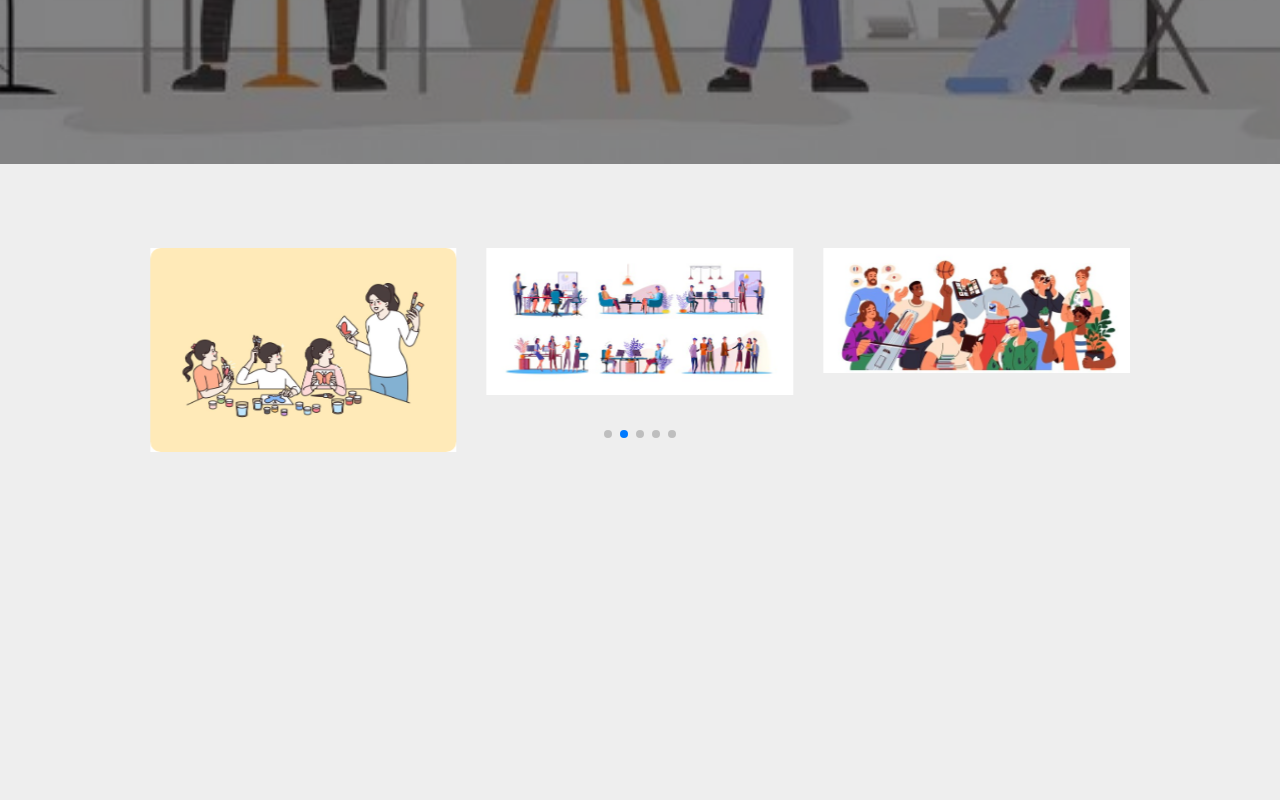
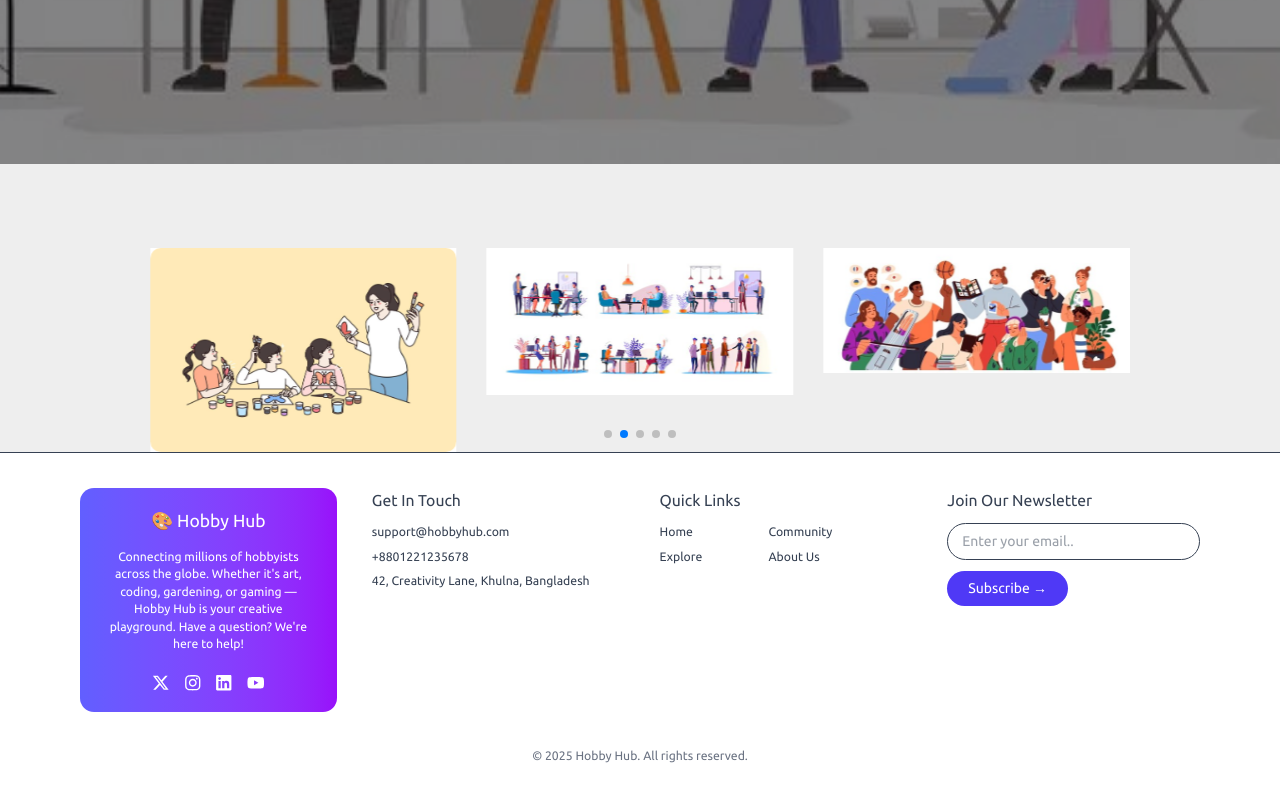
Before and after one commit to Sumyta-Bentey-Habib/Hobby-Hood, a React (Vite) app: page / in a window 1280 px wide. Shown: the part 693-1493 px from the top of the page. Before the commit the page ends 1145 px from the top, so only its background shows below. Built offline with nearby package versions, Linux system fonts and the light colour scheme.

Commit message:
Add Footer component and integrate into HomeLayout and main entry file

```diff
--- /dev/null
+++ b/src/components/Footer.jsx
@@ -0,0 +1,80 @@
+import React from "react";
+import {
+  FaXTwitter,
+  FaInstagram,
+  FaLinkedin,
+  FaYoutube,
+} from "react-icons/fa6";
+import { NavLink } from "react-router-dom";
+const Footer = () => {
+  return (
+    <footer className="bg-white text-gray-700 py-10 px-6 border-t">
+      <div className="max-w-7xl mx-auto flex flex-col md:flex-row gap-10 justify-between">
+
+        {/* Logo & Social */}
+        <div className="bg-gradient-to-r from-indigo-500 to-purple-600 text-white p-6 rounded-2xl w-full md:w-1/4 text-center flex flex-col items-center justify-between gap-4">
+          <h2 className="text-xl font-bold">🎨 Hobby Hub</h2>
+          <p className="text-sm">
+            Connecting millions of hobbyists across the globe. Whether it's art, coding, gardening, or gaming — Hobby Hub is your creative playground. Have a question? We're here to help!
+          </p>
+          <div className="flex gap-4 text-xl mt-2">
+            <FaXTwitter className="hover:text-gray-300 cursor-pointer" />
+            <FaInstagram className="hover:text-gray-300 cursor-pointer" />
+            <FaLinkedin className="hover:text-gray-300 cursor-pointer" />
+            <FaYoutube className="hover:text-gray-300 cursor-pointer" />
+          </div>
+        </div>
+
+        {/* Contact */}
+        <div className="w-full md:w-1/4">
+          <h3 className="text-lg font-semibold mb-3">Get In Touch</h3>
+          <ul className="space-y-2 text-sm">
+            <li>support@hobbyhub.com</li>
+            <li>+8801221235678</li>
+            <li>42, Creativity Lane, Khulna, Bangladesh</li>
+          </ul>
+        </div>
+
+        {/* Links */}
+        <div className="w-full md:w-1/4 flex flex-wrap gap-8">
+          <div>
+            <h3 className="text-lg font-semibold mb-3">Quick Links</h3>
+            <ul className="space-y-2 text-sm flex flex-col">
+              <NavLink to='/'>Home</NavLink>
+              <NavLink to='/allgroups'>Explore</NavLink>
+            </ul>
+          </div>
+          <div>
+           <h3 className="text-lg font-semibold mb-3 invisible md:visible"> </h3>
+            <ul className="space-y-2 text-sm">
+              <li>Community</li>
+              <li>About Us</li>
+
+
+            </ul>
+          </div>
+        </div>
+
+        {/* Newsletter */}
+        <div className="w-full md:w-1/4">
+          <h3 className="text-lg font-semibold mb-3">Join Our Newsletter</h3>
+          <input
+            type="email"
+            placeholder="Enter your email.."
+            className="w-full px-4 py-2 mb-3 border rounded-full outline-none"
+          />
+          <button className="bg-indigo-600 hover:bg-indigo-700 text-white font-semibold py-2 px-6 rounded-full flex items-center justify-center gap-2">
+            Subscribe →
+          </button>
+        </div>
+      </div>
+
+      {/* Footer Bottom */}
+      <div className="text-center text-sm text-gray-500 mt-10">
+        © {new Date().getFullYear()} Hobby Hub. All rights reserved.
+      </div>
+    </footer>
+  );
+};
+
+export default Footer;
--- a/src/layouts/HomeLayout.jsx
+++ b/src/layouts/HomeLayout.jsx
@@ -3,6 +3,7 @@ import NavBar from '../components/NavBar';
 import { Outlet } from 'react-router-dom';
 import Slider from '../components/slider/Slider';
 import Hero from '../components/Hero';
+import Footer from '../components/Footer';
 
 const HomeLayout = () => {
     return (
@@ -11,6 +12,7 @@ const HomeLayout = () => {
             <Hero></Hero>
             <Slider className="mt-2"></Slider>
             <Outlet></Outlet>
+            <Footer></Footer>
 
         </div>
     );
```
Also changed, not shown: src/main.jsx (+8 -8 lines).
